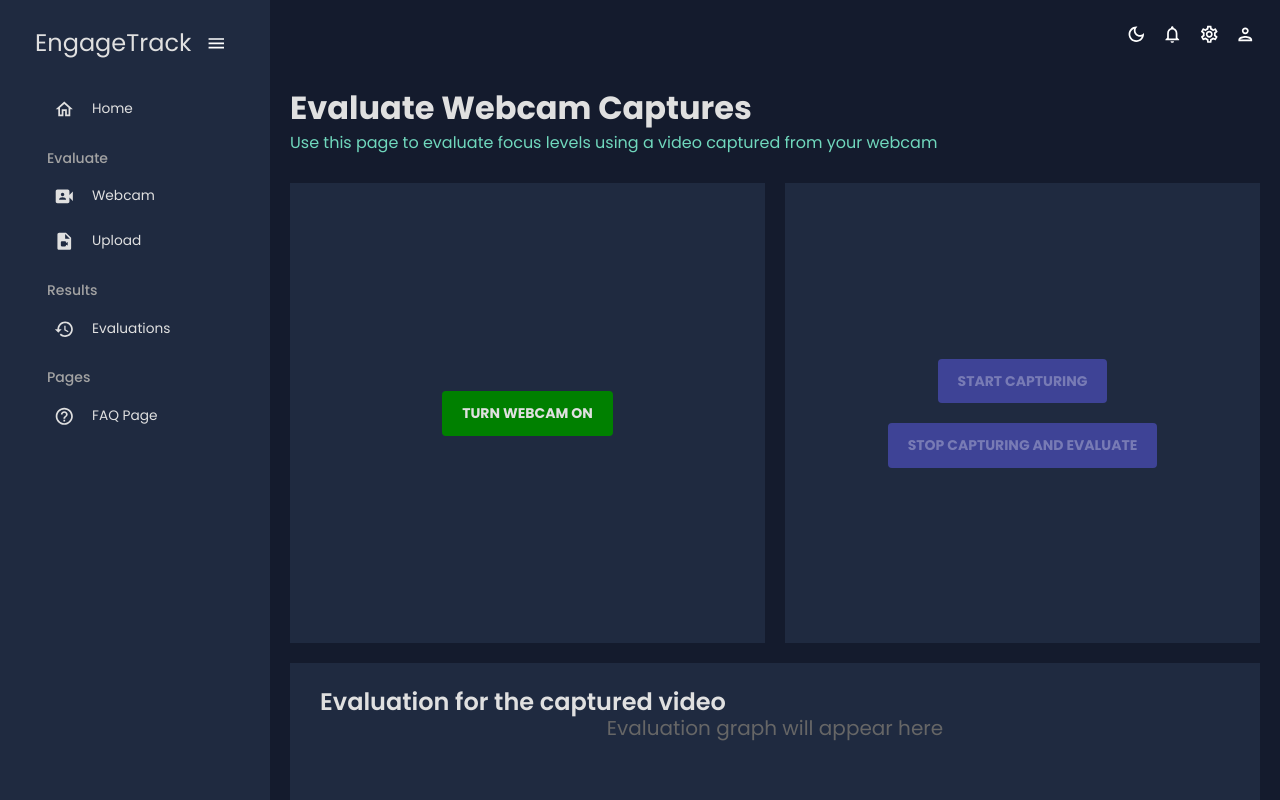
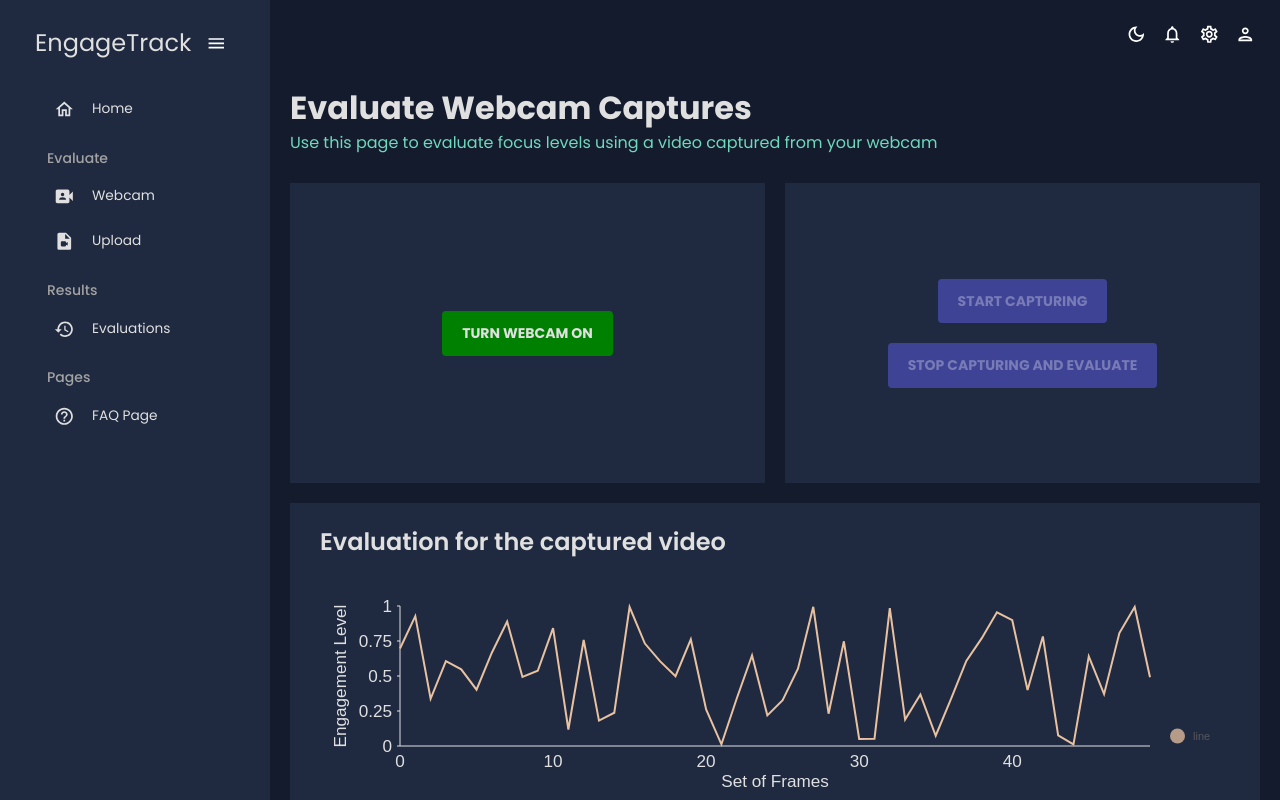
Before and after one commit to Sandupa20191115/engageTrack-demo, a React (Create React App) app: page /webcam in a window 1280 px wide. Shown: the top 800 px of the page. Built offline with nearby package versions, Linux system fonts and the light colour scheme.

Commit message:
model styles

```diff
--- a/src/components/LineChartCustom.jsx
+++ b/src/components/LineChartCustom.jsx
@@ -1,7 +1,16 @@
 import React from "react";
-import { ResponsiveLine } from "@nivo/line";
-import { useTheme } from "@mui/material";
-import { tokens } from "../theme";
+import {ResponsiveLine} from "@nivo/line";
+import {Typography, useTheme} from "@mui/material";
+import {tokens} from "../theme";
+
+const calculateTickValues = (data) => {
+    const maxTicks = 5; // Maximum number of ticks you want to display
+    const interval = Math.ceil(data.length / maxTicks); // Calculate interval
+    return data.reduce((acc, _, index) => {
+        if (index % interval === 0) acc.push(index); // Add tick value every 'interval' data points
+        return acc;
+    }, []);
+};
 
 const LineChartCustom = ({ data, isCustomLineColors = false, isDashboard = false }) => {
     const theme = useTheme();
@@ -11,7 +20,7 @@ const LineChartCustom = ({ data, isCustomLineColors = false, isDashboard = false
     const chartData = [
         {
             id: "line",
-            color: isCustomLineColors ? colors.primary[500] : undefined,
+            color: colors.greenAccent[500],
             data: data.map((value, index) => ({ x: index, y: value })),
         },
     ];
@@ -29,6 +38,8 @@ const LineChartCustom = ({ data, isCustomLineColors = false, isDashboard = false
                     legend: {
                         text: {
                             fill: colors.grey[100],
+                            fontSize: "125%",
+                            marginBottom: 10
                         },
                     },
                     ticks: {
@@ -38,32 +49,34 @@ const LineChartCustom = ({ data, isCustomLineColors = false, isDashboard = false
                         },
                         text: {
                             fill: colors.grey[100],
+                            fontSize: "125%",
                         },
                     },
                 },
                 legends: {
                     text: {
-                        fill: colors.grey[100],
+                        fill: colors.greenAccent[100],
                     },
                 },
                 tooltip: {
                     container: {
-                        color: colors.primary[500],
+                        color: colors.greenAccent[500],
                     },
                 },
             }}
-            margin={{ top: 50, right: 110, bottom: 50, left: 60 }}
+            margin={{ top: 50, right: 110, bottom: 60, left: 70 }}
             xScale={{ type: "point" }}
-            yScale={{ type: "linear", min: 0, max: 1, stacked: false, reverse: false }}
+            yScale={{ type: "linear", min: 0, max: 1, stacked: false, reverse: false ,clamp:true}}
             yFormat=" >-.2f"
             axisBottom={{
                 orient: "bottom",
                 tickSize: 0,
                 tickPadding: 5,
                 tickRotation: 0,
-                legend: isDashboard ? undefined : "Set of frames",
-                legendOffset: 36,
+                legend: isDashboard ? undefined : "Set of Frames",
+                legendOffset: data === [] ? 25 : 35,
                 legendPosition: "middle",
+                tickValues : calculateTickValues(data),
             }}
             axisLeft={{
                 orient: "left",
@@ -72,17 +85,13 @@ const LineChartCustom = ({ data, isCustomLineColors = false, isDashboard = false
                 tickPadding: 5,
                 tickRotation: 0,
                 legend: isDashboard ? undefined : "Engagement Level",
-                legendOffset: -40,
+                legendOffset: -60,
                 legendPosition: "middle",
             }}
             enableGridX={false}
             enableGridY={false}
-            pointSize={8}
-            pointColor={{ theme: "background" }}
-            pointBorderWidth={2}
-            pointBorderColor={{ from: "serieColor" }}
-            pointLabelYOffset={-12}
-            useMesh={true}
+            enablePoints={false}
+            // useMesh={true}
             legends={[
                 {
                     anchor: "bottom-right",
@@ -95,7 +104,7 @@ const LineChartCustom = ({ data, isCustomLineColors = false, isDashboard = false
                     itemWidth: 80,
                     itemHeight: 20,
                     itemOpacity: 0.75,
-                    symbolSize: 12,
+                    symbolSize: 15,
                     symbolShape: "circle",
                     symbolBorderColor: "rgba(0, 0, 0, .5)",
                     effects: [
@@ -107,6 +116,12 @@ const LineChartCustom = ({ data, isCustomLineColors = false, isDashboard = false
                             },
                         },
                     ],
+                    itemTextColor: colors.grey[500], // Set text color
+                    itemComponent: ({ text }) => (
+                        <Typography variant="h4" color={colors.grey[500]}>
+                            {text}
+                        </Typography>
+                    ),
                 },
             ]}
         />
--- a/src/scenes/dashboard/index.jsx
+++ b/src/scenes/dashboard/index.jsx
@@ -7,7 +7,6 @@ import PointOfSaleIcon from "@mui/icons-material/PointOfSale";
 import PersonAddIcon from "@mui/icons-material/PersonAdd";
 import TrafficIcon from "@mui/icons-material/Traffic";
 import Header from "../../components/Header";
-import LineChart from "../../components/LineChart";
 // import GeographyChart from "../../components/GeographyChart";
 // import BarChart from "../../components/BarChart";
 import StatBox from "../../components/StatBox";
--- a/src/scenes/team/index.jsx
+++ b/src/scenes/team/index.jsx
@@ -1,5 +1,6 @@
 import {
     Box,
+    IconButton,
     Paper,
     Table,
     TableBody,
@@ -16,6 +17,7 @@ import React, {useEffect, useState} from "react";
 import CustomButton from "../../components/Button";
 import LineChartCustom from "../../components/LineChartCustom";
 import Modal from "@mui/material/Modal";
+import CloseIcon from '@mui/icons-material/Close';
 
 const Team = () => {
     const theme = useTheme();
@@ -90,8 +92,8 @@ const Team = () => {
             <Header title="Previous Evaluations"
                     subtitle="View previously evaluated focus levels"/>
 
-            <TableContainer component={Paper}  style={{ maxHeight: 600 }}>
-                <Table stickyHeader  aria-label="simple table">
+            <TableContainer component={Paper} style={{maxHeight: 600}}>
+                <Table stickyHeader aria-label="simple table">
                     <TableHead style={{backgroundColor: "teal"}}>
                         <TableRow>
                             <TableCell style={{backgroundColor: "teal"}}>
@@ -111,7 +113,7 @@ const Team = () => {
                                     Type
                                 </Typography>
                             </TableCell>
-                            <TableCell align="right" sx={{ pr:7 }} style={{backgroundColor: "teal"}}>
+                            <TableCell align="right" sx={{pr: 7}} style={{backgroundColor: "teal"}}>
                                 <Typography
                                     variant="h4"
                                     fontWeight="600"
@@ -123,8 +125,8 @@ const Team = () => {
                         </TableRow>
                     </TableHead>
                     <TableBody>
-                        {data.map((row) => (
-                            <TableRow key={row.id}>
+                        {data.map((row, index) => (
+                            <TableRow key={index}>
                                 <TableCell component="th" scope="row">
                                     <Typography variant="h5">{row.id}</Typography>
                                 </TableCell>
@@ -157,14 +159,40 @@ const Team = () => {
                     top: "50%",
                     transform: "translate(-50%, -50%)",
                     width: "60%",
-                    height: "250px"
+                    // height: "300px",
+                    padding: "10px",
                 }} backgroundColor={colors.primary[400]}
                 >
-                    <Box height="250px" m="-20px 0 0 0">
+                    <Box
+                        display={"flex"}
+                        flexDirection={"row"}
+                        justifyContent={"space-between"}
+                        alignItems={"center"}
+                    >
+                        <Typography
+                            variant="h3"
+                            fontWeight="600"
+                            color={colors.grey[100]}
+                            sx={{ml: 2, mt: 2}}
+                        >
+                            Evaluation for the selected video
+                        </Typography>
+                        <IconButton onClick={() => handleClose()} sx={{mr: 2, mt: 2}}>
+                            <CloseIcon fontSize={"large"}/>
+                        </IconButton>
+                    </Box>
+                    <Box height="350px" sx={{pl: 2, pt: -1}}>
+                        {/*<LineChart isDashboard={true}/>*/}
                         <LineChartCustom
                             isCustomLineColors={true}
                             data={evalArr}/>
                     </Box>
+
+                    {/*<Box height="250px" m="-20px 0 0 0">*/}
+                    {/*    <LineChartCustom*/}
+                    {/*        isCustomLineColors={true}*/}
+                    {/*        data={evalArr}/>*/}
+                    {/*</Box>*/}
                 </Box>
             </Modal>
 
--- a/src/scenes/videoupload/index.jsx
+++ b/src/scenes/videoupload/index.jsx
@@ -20,7 +20,7 @@ const VideoUpload = () => {
     const [severity, setSeverity] = React.useState("success");
 
     //evaluation
-    const [evalArr, setEvalArr] = React.useState(null);
+    const [evalArr, setEvalArr] = React.useState(Array.from({ length: 50 }, () => Math.random())); //null
     const [evalValue, setEvalValue] = React.useState(-1);
     const [loading, setLoading] = React.useState(false); // State for API call loading
 
@@ -189,6 +189,10 @@ const VideoUpload = () => {
                          alignItems="center"
                          justifyContent="center">
 
+                        {loading ?
+                            <img src="./assets/vZjPLPGDTo.gif" alt="loader"
+                                 style={{width: 50, height: 50}}/> :
+                            <>
                                 <CustomButton
                                     title={"Evaluate"}
                                     disable={src === ""}
@@ -199,6 +203,8 @@ const VideoUpload = () => {
                                               onClick={() => {
                                                   setSrc("");
                                               }}/>
+                            </>
+                        }
                     </Box>
                 </Box>
 
@@ -214,7 +220,7 @@ const VideoUpload = () => {
                     gridRow="span 2"
                 >
 
-                    {src !== "" ? <video src={src} controls width={"85%"}>
+                    {src !== "" ? <video src={src} controls height={"100%"} style={{margin:"30 50"}}>
                         Sorry, your browser doesn't support embedded videos.
                     </video> : <Typography
                         variant="h5"
@@ -262,10 +268,12 @@ const VideoUpload = () => {
                         }
 
                     </Box>
+
                     {evalArr === null
                         ? <Box display="flex"
                                alignItems="center"
-                               justifyContent="center">
+                               justifyContent="center"
+                                >
                             <Typography
                                 variant="h4"
                                 color={colors.grey[500]}
@@ -274,7 +282,7 @@ const VideoUpload = () => {
                                 Evaluation graph will appear here
                             </Typography>
                         </Box>
-                        : <Box height="250px" m="-20px 0 0 0">
+                        : <Box height="250px" sx={{pl:5,pt:-1}}>
                             {/*<LineChart isDashboard={true}/>*/}
                             <LineChartCustom
                                 isCustomLineColors={true}
--- a/src/scenes/webcam/index.jsx
+++ b/src/scenes/webcam/index.jsx
@@ -6,12 +6,11 @@ import Header from "../../components/Header";
 import CustomButton from "../../components/Button";
 import Webcam from "react-webcam";
 import React from "react";
-import axios from "axios";
 import LineChartCustom from "../../components/LineChartCustom";
-import { v4 as uuidv4 } from 'uuid';
+import {v4 as uuidv4} from 'uuid';
 
 function callApi(id) {
-    return fetch('http://localhost:5000/evaluate/' + id, { method: 'GET' })
+    return fetch('http://localhost:5000/evaluate/' + id, {method: 'GET'})
         .then(data => data.json()) // Parsing the data into a JavaScript object
     // .then(json => console.log(json)) // Displaying the stringified data in an alert popup
 }
@@ -29,7 +28,7 @@ const WebcamView = () => {
     const [severity, setSeverity] = React.useState("success");
 
     //evaluation
-    const [evalArr, setEvalArr] = React.useState(null);
+    const [evalArr, setEvalArr] = React.useState(Array.from({ length: 50 }, () => Math.random()));
     const [evalValue, setEvalValue] = React.useState(-1);
     const [loading, setLoading] = React.useState(false); // State for API call loading
 
@@ -77,6 +76,7 @@ const WebcamView = () => {
 
     const handleStopCaptureClick = React.useCallback(() => {
         // setShowWebcam(false);
+        setLoading(true);
         mediaRecorderRef.current.stop();
         setCapturing(false);
 
@@ -100,7 +100,7 @@ const WebcamView = () => {
             document.body.appendChild(a);
             a.style = "display: none";
             a.href = url;
-            const fileName = String(id+".avi")
+            const fileName = String(id + ".avi")
             a.download = fileName;
             a.click();
             window.URL.revokeObjectURL(url);
@@ -120,33 +120,15 @@ const WebcamView = () => {
                 if (apiResponse.Success) {
                     openSnack("Video Successfully Evaluated", "success")
                     setEvalArr(apiResponse.data)
-                }
-                else {
+                } else {
                     openSnack(apiResponse.Error + ", Please try again", "warning")
                 }
 
             } catch (error) {
-                openSnack("Unknown Error Occured" + "Please try again", "error")
+                openSnack("Unknown Error Occurred" + "Please try again", "error")
             }
 
-
-            // try {
-            //     const response = await axios.get(endpoint);
-            //     setLoading(false); // Stop loading                console.log(response.data);
-            //
-            //     if (response.data.Success) {
-            //         const data = response.data;
-            //         openSnack("Video Successfully Evaluated", "success");
-            //         setEvalArr(data.data);
-            //         setEvalValue(data.value);
-            //     } else {
-            //         openSnack(response.data.Error + ", Please try again", "warning");
-            //     }
-            // } catch (error) {
-            //     console.log(error);
-            //     openSnack("API Call Failed" + ", Please try again", "error");
-            // }
-
+            setLoading(false);
         }
 
     }, [recordedChunks]);
@@ -191,13 +173,13 @@ const WebcamView = () => {
                     display="flex"
                     alignItems="center"
                     justifyContent="center"
-                    gridRow="span 3"
+                    gridRow="span 2"
                 >
                     {/*<div>*/}
                     {showWc ?
                         <Webcam audio={false} ref={webcamRef} height={"100%"}/> :
                         <CustomButton title={"Turn Webcam On"}
-                                      style={{backgroundColor : "green"}}
+                                      style={{backgroundColor: "green"}}
                                       onClick={() => setShowWc(true)}/>
                     }
                     {/*</div>*/}
@@ -208,7 +190,7 @@ const WebcamView = () => {
                     display="flex"
                     alignItems="center"
                     justifyContent="center"
-                    gridRow="span 3"
+                    gridRow="span 2"
                 >
 
                     <Box display="flex"
@@ -216,6 +198,11 @@ const WebcamView = () => {
                          alignItems="center"
                          justifyContent="center">
 
+                        {
+                            loading ?
+                                <img src="./assets/vZjPLPGDTo.gif" alt="loader"
+                                     style={{width: 50, height: 50}}/> :
+                                <>
                                     <CustomButton title={"Start Capturing"}
                                                   disable={!showWc || capturing}
                                                   onClick={() => handleStartCaptureClick()}/>
@@ -227,8 +214,11 @@ const WebcamView = () => {
                                         showWc ?
                                             <CustomButton title={"Turn Webcam Off"}
                                                           disable={capturing}
-                                          style={{backgroundColor : "red"}}
+                                                          style={{backgroundColor: "red"}}
                                                           onClick={() => setShowWc(false)}/> : ""
+                                    }
+                                </>
+
                         }
                     </Box>
                 </Box>
@@ -284,7 +274,7 @@ const WebcamView = () => {
                                 Evaluation graph will appear here
                             </Typography>
                         </Box>
-                        : <Box height="250px" m="-20px 0 0 0">
+                        : <Box height="250px" m="-0px 0 0 40px">
                             {/*<LineChart isDashboard={true}/>*/}
                             <LineChartCustom
                                 isCustomLineColors={true}
```
Lines whose indentation alone changed are shown as unchanged.
